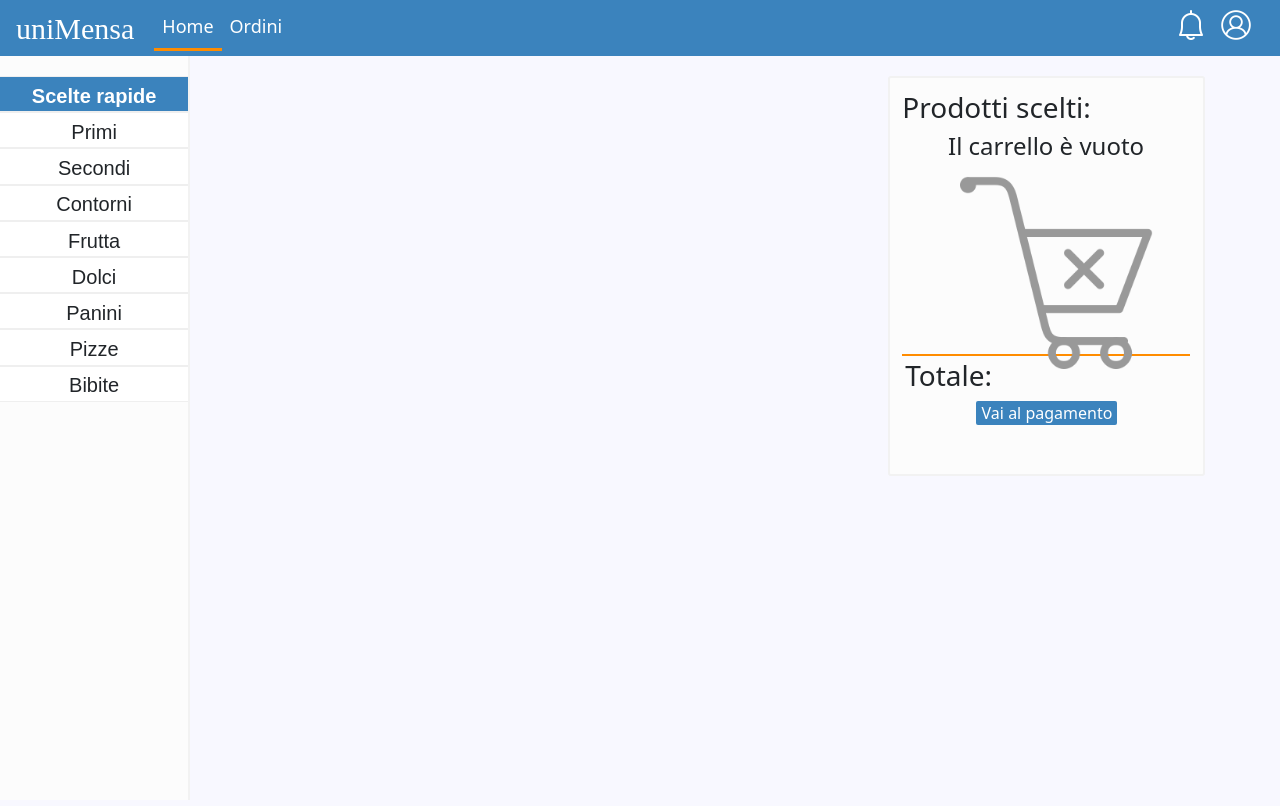
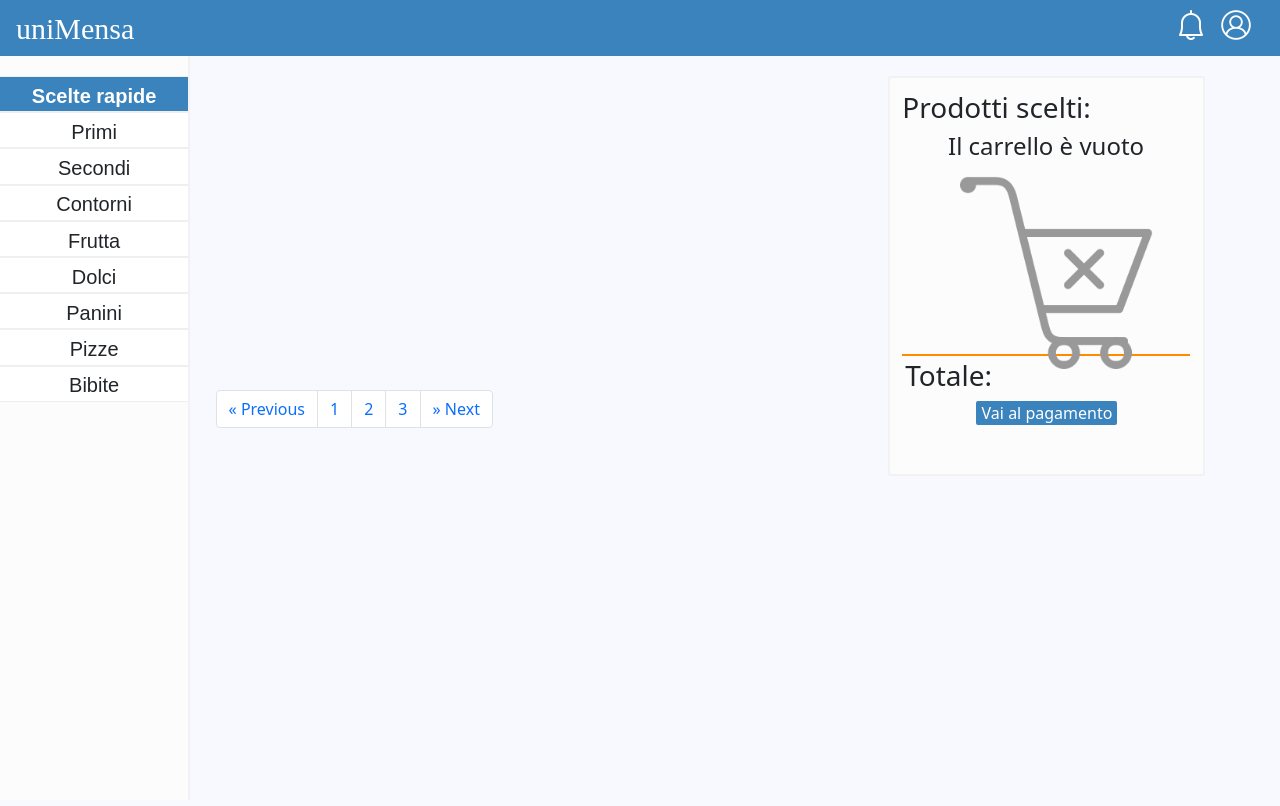
Before and after one commit to antoniocolucci/Unimensa, a Flask app: template Unimensa/templates/Home.html in a window 1280 px wide. Run offline with Flask 2, Linux system fonts and the light colour scheme; the template is opened without the code that fills it, so the values that code supplies are empty; some libraries are stand-ins or nearby versions.

Commit message:
Update home

```diff
--- a/Unimensa/templates/Home.html
+++ b/Unimensa/templates/Home.html
@@ -31,16 +31,9 @@
             <!--UNIMENSA-->
             <a class="navbar-brand text-white" href="/Home" style="font-family: 'Britannic Bold'">uniMensa</a>
 
-            <!--MENU LIST-->
+            <!--MENU LIST NOT DELETE THIS-->
             <div class="collapse navbar-collapse" id="navbarSupportedContent">
-                 <ul class="navbar-nav me-auto mb-2 mb-lg-0">
-                     <li class="nav-item">
-                         <a class="nav-link active text-white"  href="../templates/Home.html">Home</a>
-                    </li>
-                    <li class="nav-item">
-                        <a class="nav-link text-white" href="../templates/Ordini.html">Ordini</a>
-                     </li>
-                </ul>
+
             </div>
 
              <!--CART-->
@@ -121,13 +114,83 @@
 
         <div class="container" id="content_cards_menu" style="display: inline-block">
             <!--CARDS HORIZONTAL-->
-            <div id='cntcards1' class="container-fluid container_card cntcards1">
+
+            <div id='cntcards1' class="container-fluid container_card cntcards1 ">
 
             </div>
 
-            <div id='cntcards2' class="container-fluid container_card cntcards2">
+            <nav aria-label="Page navigation example">
+                <ul class="pagination">
+                    <li class="page-item">
+                        <a class="page-link" href="#" aria-label="Previous">
+                            <span aria-hidden="true">&laquo;</span>
+                            <span class="sr-only">Previous</span>
+                        </a>
+                    </li>
+                    <li class="page-item"><a class="page-link" href="#">1</a></li>
+                    <li class="page-item"><a class="page-link" href="#">2</a></li>
+                    <li class="page-item"><a class="page-link" href="#">3</a></li>
+                    <li class="page-item">
+                        <a class="page-link" href="#" aria-label="Next">
+                            <span aria-hidden="true">&raquo;</span>
+                            <span class="sr-only">Next</span>
+                        </a>
+                    </li>
+                </ul>
+            </nav>
 
+
+
+
+            <!--div id="carouselExampleControls" class="carousel slide" data-ride="carousel">
+            <div class="carousel-inner">
+                <div id='cntcards1' class="carousel-item active">
+
+                </div>
+                <div id='cntcards2' class="carousel-item">
+
+                </div>
             </div>
+            <a class="carousel-control-prev" href="#carouselExampleControls" role="button" data-slide="prev">
+                <span class="carousel-control-prev-icon" aria-hidden="true"></span>
+                <span class="sr-only">Previous</span>
+            </a>
+            <a class="carousel-control-next" href="#carouselExampleControls" role="button" data-slide="next">
+                <span class="carousel-control-next-icon" aria-hidden="true"></span>
+                <span class="sr-only">Next</span>
+            </a>
+        </div-->
+
+
+
+
+
+
+
+            <!--div id="carouselExampleControls" class="carousel slide" data-ride="carousel">
+                <div class="carousel-inner">
+                    <div class="carousel-item active">
+                        <div id='cntcards1' class="carousel-caption container_card cntcards1 ">
+                             CIAO
+                        </div>
+                    </div>
+                    <div class="carousel-item">
+                      PROVA
+                    </div>
+                    <div class="carousel-item">
+
+                    </div>
+                </div>
+                <a class="carousel-control-prev" href="#carouselExampleControls" role="button" data-slide="prev">
+                    <span class="carousel-control-prev-icon" aria-hidden="true"></span>
+                    <span class="sr-only">Previous</span>
+                </a>
+                <a class="carousel-control-next" href="#carouselExampleControls" role="button" data-slide="next">
+                    <span class="carousel-control-next-icon" aria-hidden="true"></span>
+                    <span class="sr-only">Next</span>
+                </a>
+            </div-->
+
         </div>
 
 
@@ -298,7 +361,9 @@
               </div>
           </div>
       </div>
-
+    <div class="container container_inputPlate" style="display: none">
+        <input type="text" class="addplateControl" id="section_card" name="Section_card">
+    </div>
 
 
 <script src="../static/js/Home.js"></script>
```
Also changed, not shown: Unimensa/templates/home_00.html (+9 -18 lines).
